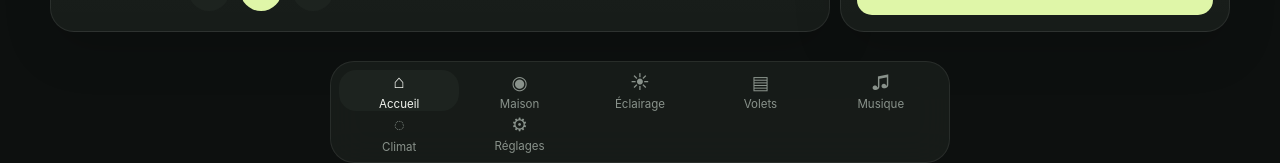
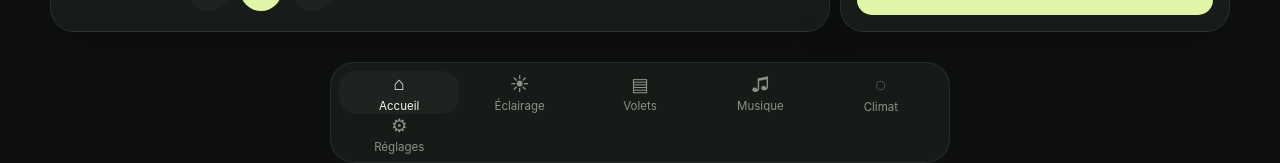
Before and after one commit to Dannebicque/dashboardDomotique, a Vue app: page / in a window 1280 px wide. Shown: the part 623-786 px from the top of the page. Built offline with nearby package versions, Linux system fonts and the light colour scheme; no server answers.

Commit message:
style: keep six main navigation items on one row

```diff
--- a/src/App.vue
+++ b/src/App.vue
@@ -3,7 +3,6 @@
     <main class="app-content"><RouterView /></main>
     <nav class="bottom-nav" aria-label="Navigation principale">
       <RouterLink to="/" class="nav-item" exact-active-class="is-active"><span class="nav-dot">⌂</span><span>Accueil</span></RouterLink>
-      <RouterLink to="/maison" class="nav-item" active-class="is-active"><span class="nav-dot">◉</span><span>Maison</span></RouterLink>
       <RouterLink to="/eclairage" class="nav-item" active-class="is-active"><span class="nav-dot">☀</span><span>Éclairage</span></RouterLink>
       <RouterLink to="/volets" class="nav-item" active-class="is-active"><span class="nav-dot">▤</span><span>Volets</span></RouterLink>
       <RouterLink to="/musique" class="nav-item" active-class="is-active"><span class="nav-dot">♫</span><span>Musique</span></RouterLink>
```
